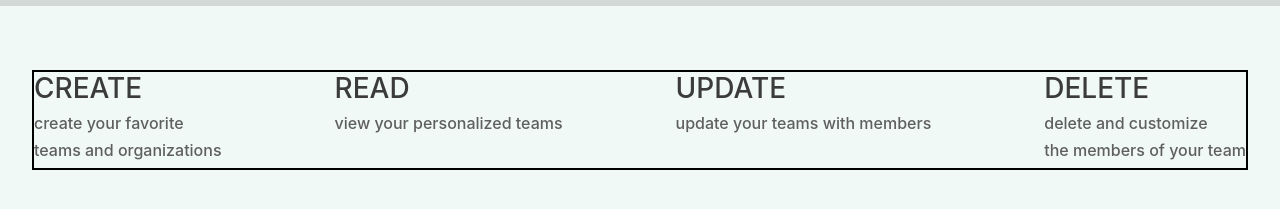
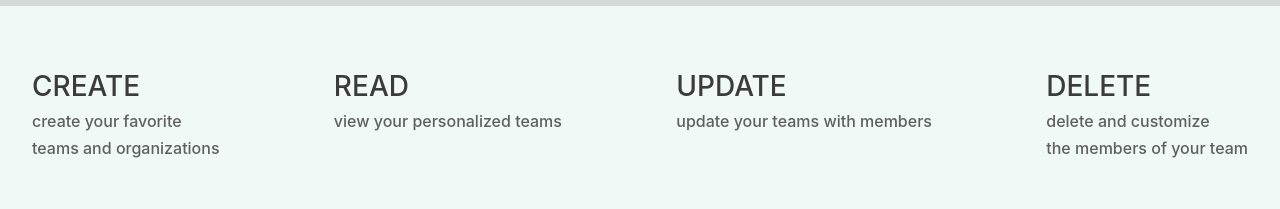
Before and after one commit to marcelcao/Team-Roster, a Next.js app: page / in a window 1280 px wide. Shown: the part 573-782 px from the top of the page. Built offline with nearby package versions, Linux system fonts and the light colour scheme; no server answers; grey boxes are pictures that could not be loaded.

Commit message:
Update globals.css

```diff
--- a/styles/globals.css
+++ b/styles/globals.css
@@ -63,7 +63,6 @@ body {
   justify-content: space-between;
   margin-left: 2rem;
   margin-right: 2rem;
-  border: 2px, solid, black;
 }
 
 h4 {
```
